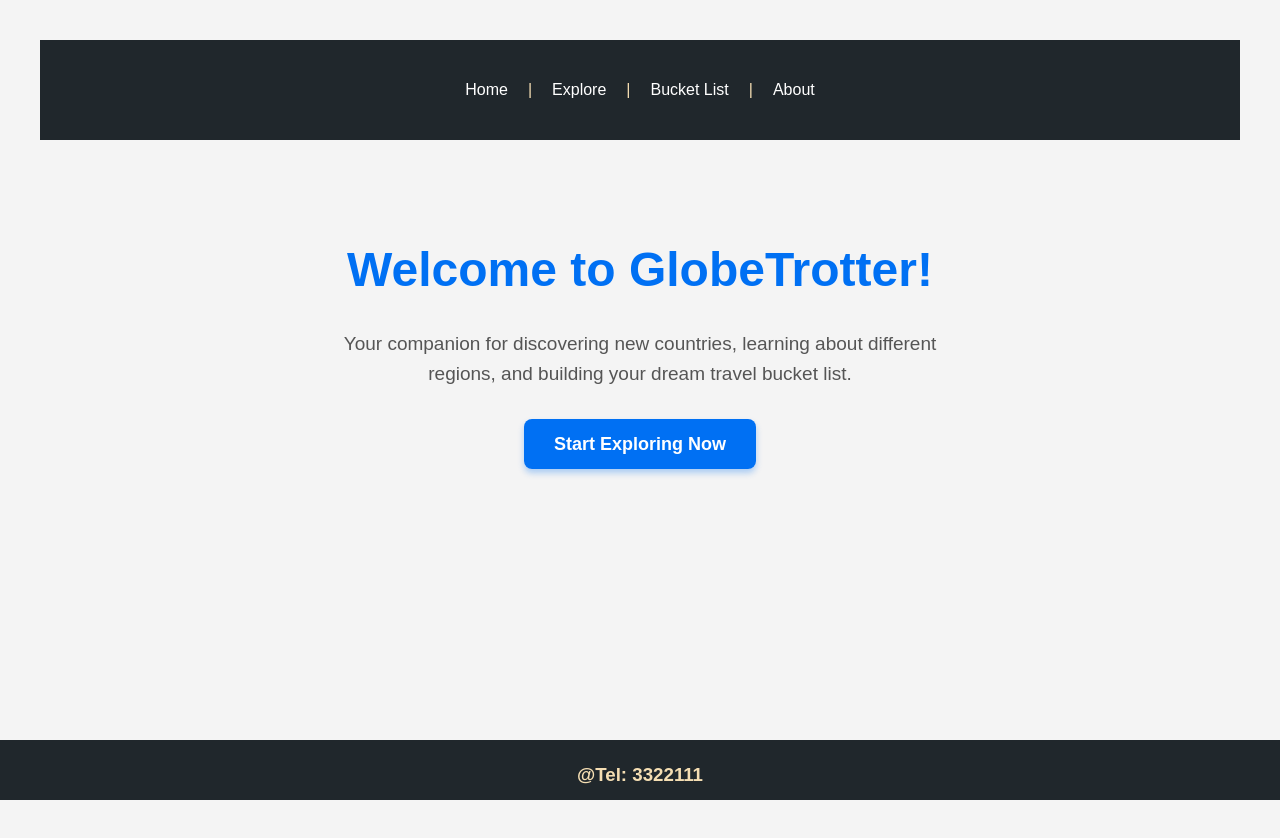
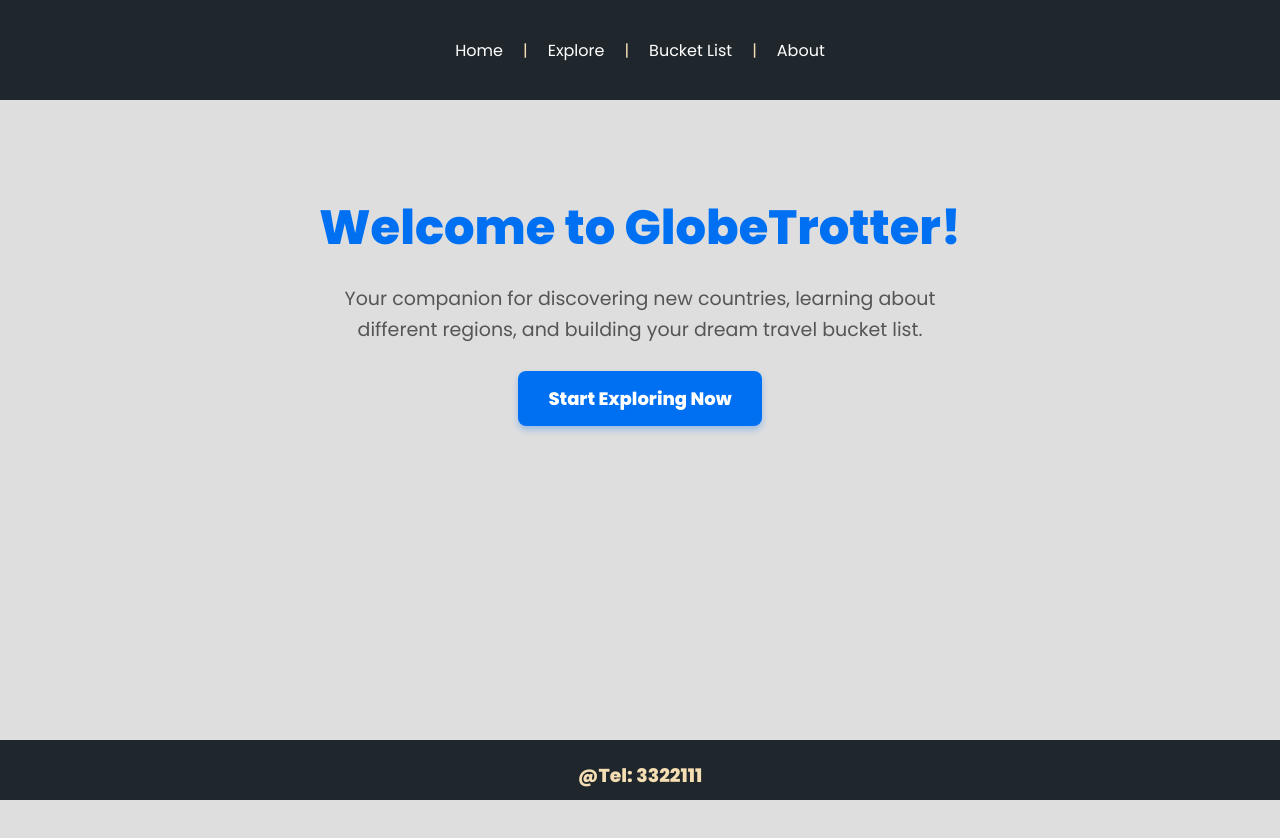
Before and after one commit to HasanKaranouh/globetrotter, a React (Create React App) app: page / in a window 1280 px wide. Shown: the top 838 px of the page. Built offline with nearby package versions, Linux system fonts and the light colour scheme.

Commit message:
feat: update styling to use Poppins font and adjust body background color

```diff
--- a/src/style.css
+++ b/src/style.css
@@ -1,13 +1,9 @@
+/*poppins font from googlee fonts*/
+@import url('https://fonts.googleapis.com/css2?family=Poppins:wght@300;400;600;800&display=swap');
+
+* {
+  font-family: 'Poppins', sans-serif;
+}
 body {
-        font-family: Arial, sans-serif;
-        line-height: 1.6;
-        margin: 40px;
-        background-color: #f4f4f4;
+  background-color: #dedede;
 }
-.container {
-        max-width: 800px;
-        background: white;
-        padding: 20px;
-        border-radius: 8px;
-        box-shadow: 0 0 10px rgba(0,0,0,0.1);
-}
```
